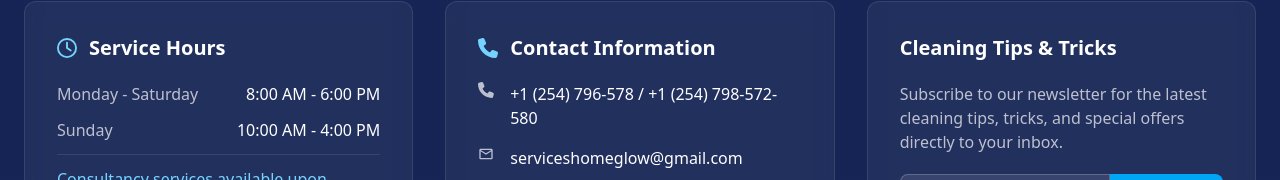
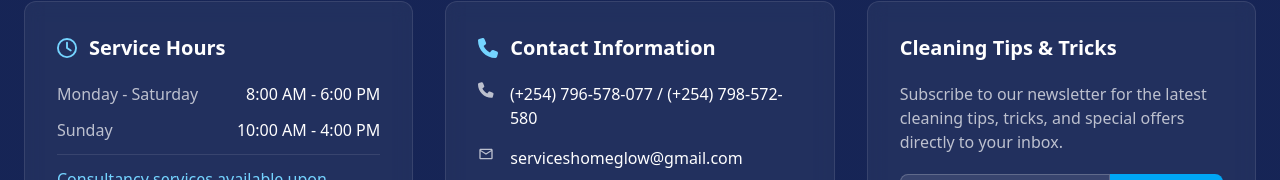
Before and after one commit to DevMandate/Homeglow, a React (Vite) app: page / in a window 1280 px wide. Shown: the part 4306-4486 px from the top of the page. Built offline with nearby package versions, Linux system fonts and the light colour scheme.

Commit message:
Edits on the Footer

```diff
--- a/src/components/Footer.jsx
+++ b/src/components/Footer.jsx
@@ -16,7 +16,7 @@ const serviceHours = [
 const contactInfo = [
     {icon: <FaPhone className="mr-4 text-white/70"/>,
     text: <a href="#" className="hover:text-sky-300 transition-colors">
-        +1 (254) 796-578 / +1 (254) 798-572-580
+        (+254) 796-578-077 / (+254) 798-572-580
         </a>
     },
     {icon: <MdOutlineEmail className="mr-4 text-white/70"/>,
```
